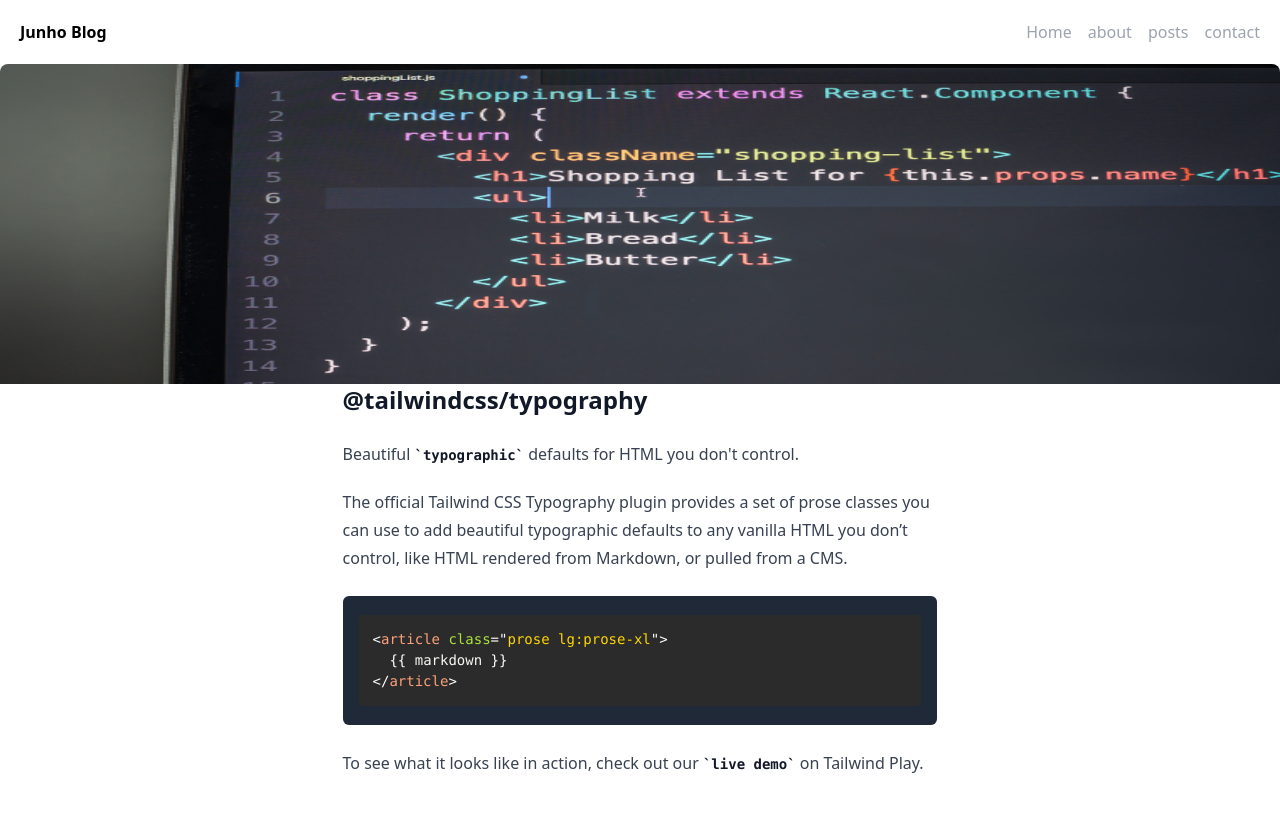
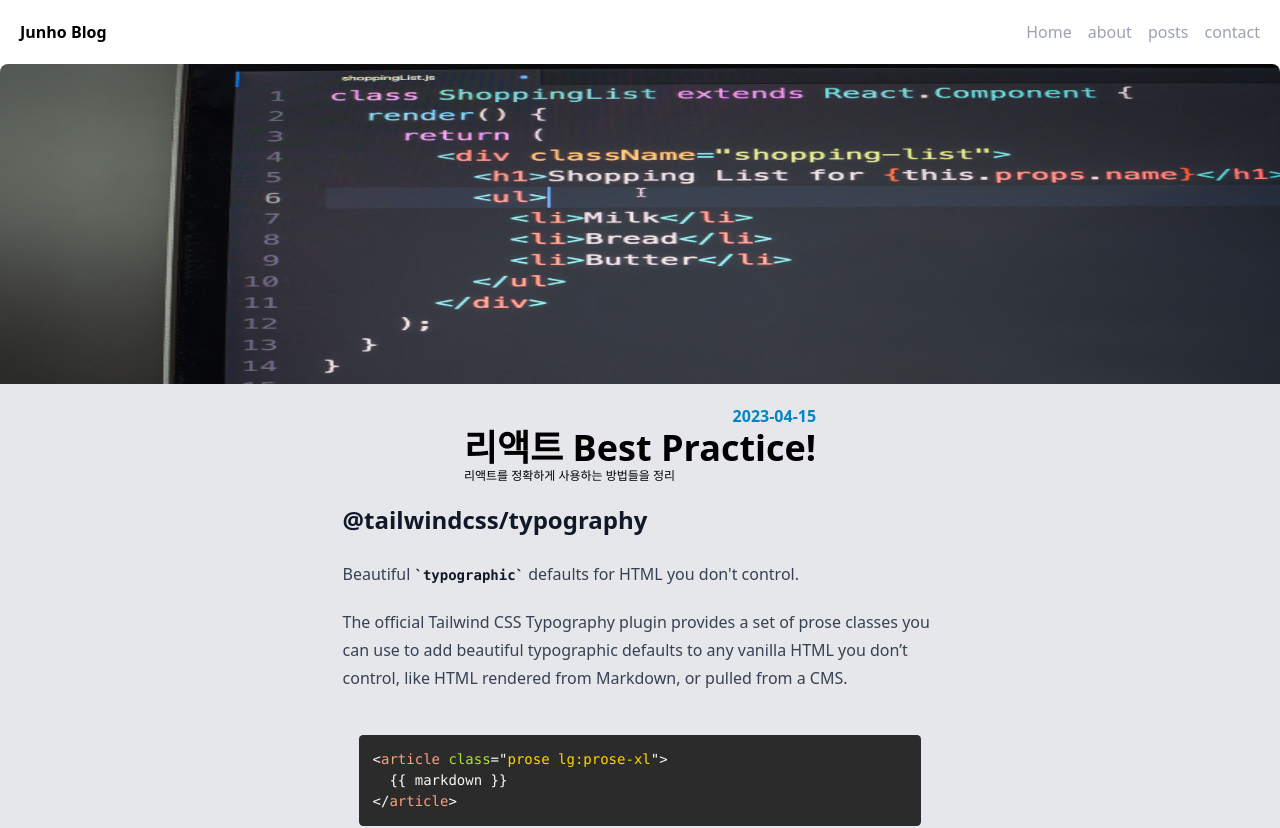
Before and after one commit to JunhOpportunity/JH-Blog, a Next.js app: page /posts/best-react-practices in a window 1280 px wide. Shown: the top 828 px of the page. Built offline with nearby package versions, Linux system fonts and the light colour scheme.

Commit message:
Update Post Detail Page Style - Code Box Style

```diff
--- a/src/app/posts/[slug]/page.tsx
+++ b/src/app/posts/[slug]/page.tsx
@@ -14,8 +14,16 @@ type Props = {
   };
 };
 
+type Data = {
+  title: string;
+  description: string;
+  date: string;
+  path: string;
+};
+
 export default function DetailPage({ params }: Props) {
   const [content, setContent] = useState("");
+  const [data, setData] = useState({});
 
   useEffect(() => {
     fetch(`/data/posts/${params.slug}.md`)
@@ -23,6 +31,15 @@ export default function DetailPage({ params }: Props) {
         return response.text();
       })
       .then((data) => setContent(data));
+    fetch(`/data/posts.json`)
+      .then((response) => {
+        return response.json();
+      })
+      .then((data) =>
+        data.map((a: Data) => {
+          a.path == params.slug ? setData(a) : null;
+        })
+      );
   }, []);
 
   return (
@@ -36,9 +53,14 @@ export default function DetailPage({ params }: Props) {
         />
       </div>
       {content ? (
-        <div className="flex justify-center items-center">
+        <div className="flex flex-col justify-center items-center bg-gray-200 p-5">
+          <div className="mb-5">
+            <h1 className="font-black text-right text-sky-600">{data.date}</h1>
+            <h1 className="font-black text-4xl">{data.title}</h1>
+            <h1 className="text-xs">{data.description}</h1>
+          </div>
           <ReactMarkdown
-            className="prose"
+            className="prose prose-pre:bg-transparent"
             children={content}
             components={{
               code({ node, inline, className, children, ...props }) {
```
